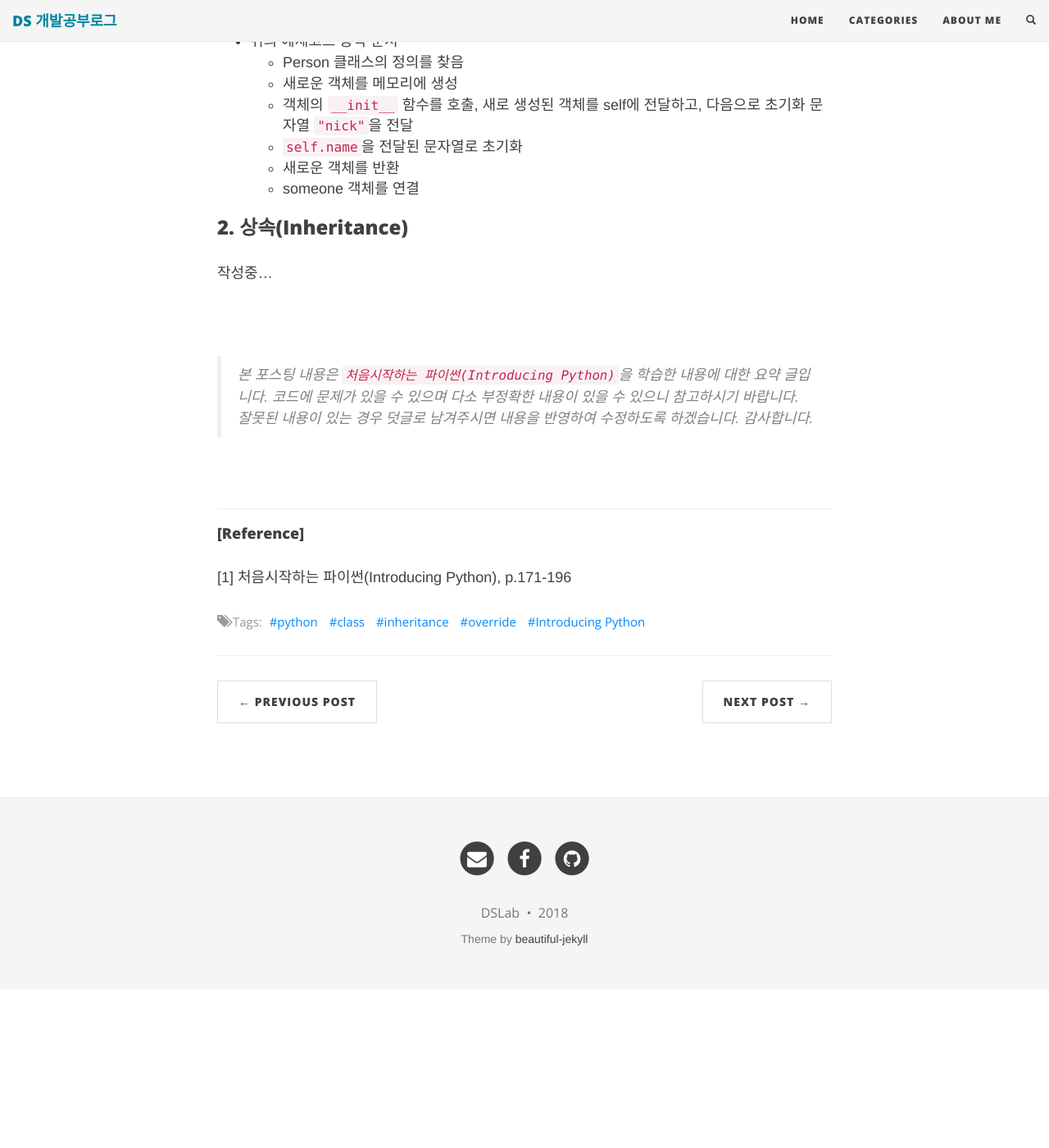
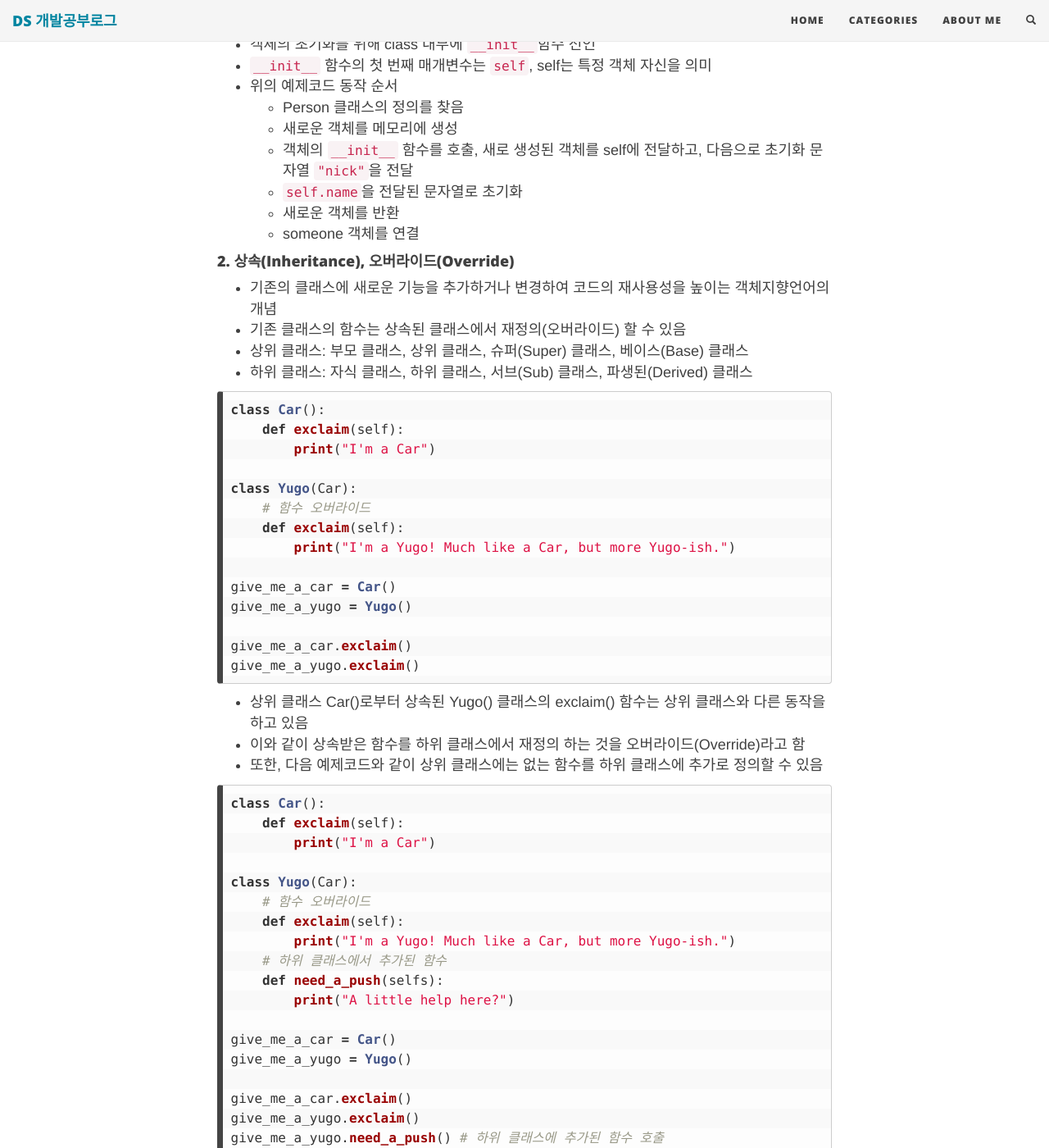
Before and after one commit to choidslab/choidslab.github.io, a Jekyll site: the page built from _posts/python/2018-10-15-python-Class.md, in a window 1280 px wide and 1400 px high, scrolled down 737 px. Shown: the whole window at 82% size. Built offline with Jekyll 4.4.1, drawn with Linux system fonts in a browser that asks for light colours; nearby versions of some CDN libraries; comment, search, counter and statistics services are not loaded; before the commit the page ends 1943 px from its top, so only the background shows below that; some of the changed text lies outside the part shown.

Commit message:
Added Python class

````diff
--- a/_posts/python/2018-10-15-python-Class.md
+++ b/_posts/python/2018-10-15-python-Class.md
@@ -1,6 +1,6 @@
 ---
 layout: post
-title: "Class"
+title: "class, 상속, 함수 Override, super()"
 subtitle: ""
 date: 2018-10-15 23:00:00 +0900
 comments: true
@@ -40,8 +40,78 @@
     - 새로운 객체를 반환
     - someone 객체를 연결
 
-### 2. 상속(Inheritance)
-  작성중...
+#### 2. 상속(Inheritance), 오버라이드(Override)
+  - 기존의 클래스에 새로운 기능을 추가하거나 변경하여 코드의 재사용성을 높이는 객체지향언어의 개념
+  - 기존 클래스의 함수는 상속된 클래스에서 재정의(오버라이드) 할 수 있음
+  - 상위 클래스: 부모 클래스, 상위 클래스, 슈퍼(Super) 클래스, 베이스(Base) 클래스
+  - 하위 클래스: 자식 클래스, 하위 클래스, 서브(Sub) 클래스, 파생된(Derived) 클래스
+
+```python
+class Car():
+    def exclaim(self):
+        print("I'm a Car")
+
+class Yugo(Car):
+    # 함수 오버라이드
+    def exclaim(self):
+        print("I'm a Yugo! Much like a Car, but more Yugo-ish.")
+
+give_me_a_car = Car()
+give_me_a_yugo = Yugo()
+
+give_me_a_car.exclaim()
+give_me_a_yugo.exclaim()
+```
+
+  - 상위 클래스 Car()로부터 상속된 Yugo() 클래스의 exclaim() 함수는 상위 클래스와 다른 동작을 하고 있음
+  - 이와 같이 상속받은 함수를 하위 클래스에서 재정의 하는 것을 오버라이드(Override)라고 함
+  - 또한, 다음 예제코드와 같이 상위 클래스에는 없는 함수를 하위 클래스에 추가로 정의할 수 있음
+
+```python
+class Car():
+    def exclaim(self):
+        print("I'm a Car")
+
+class Yugo(Car):
+    # 함수 오버라이드
+    def exclaim(self):
+        print("I'm a Yugo! Much like a Car, but more Yugo-ish.")
+    # 하위 클래스에서 추가된 함수
+    def need_a_push(selfs):
+        print("A little help here?")
+
+give_me_a_car = Car()
+give_me_a_yugo = Yugo()
+
+give_me_a_car.exclaim()
+give_me_a_yugo.exclaim()
+give_me_a_yugo.need_a_push() # 하위 클래스에 추가된 함수 호출
+```
+
+#### 3. super() 함수
+  - 하위 클래스에서 상위 클래스의 함수를 호출하는 방법
+  - `super()` 함수
+  - 다음 예제코드는 하위 클래스에서 super()함수를 이용하여 상위 클래스의 __init__() 함수를 명시적으로 호출하여 name 값을 초기화 하는 것을 보여준다.
+
+```python
+class Person():
+    def __init__(self, name):
+        self.name = name
+
+# Person 클래스를 상속
+class EmailPerson(Person):
+    def __init__(self, name, email):
+        # 상위 클래스 Person의 __init__함수를 이용하여 name 값을 초기화
+        super().__init__(name)
+        self.email = email
+
+if __name__ == "__main__":
+    p1 = EmailPerson("Kim", "Kim@kim.com")
+    print(p1.name + ' & ' + p1.email)
+# 실행결과
+# Kim & Kim@kim.com
+```
+
 
 <br>
 
@@ -53,4 +123,4 @@
 
 #### [Reference]
 
-[1] 처음시작하는 파이썬(Introducing Python), p.171-196
+[1] 처음시작하는 파이썬(Introducing Python), p.171-180
````
Also changed, not shown: _posts/python/2018-10-23-python-class2.md (added, +118 -0 lines), _posts/python/2018-10-23-python-class3.md (added, +91 -0 lines).
